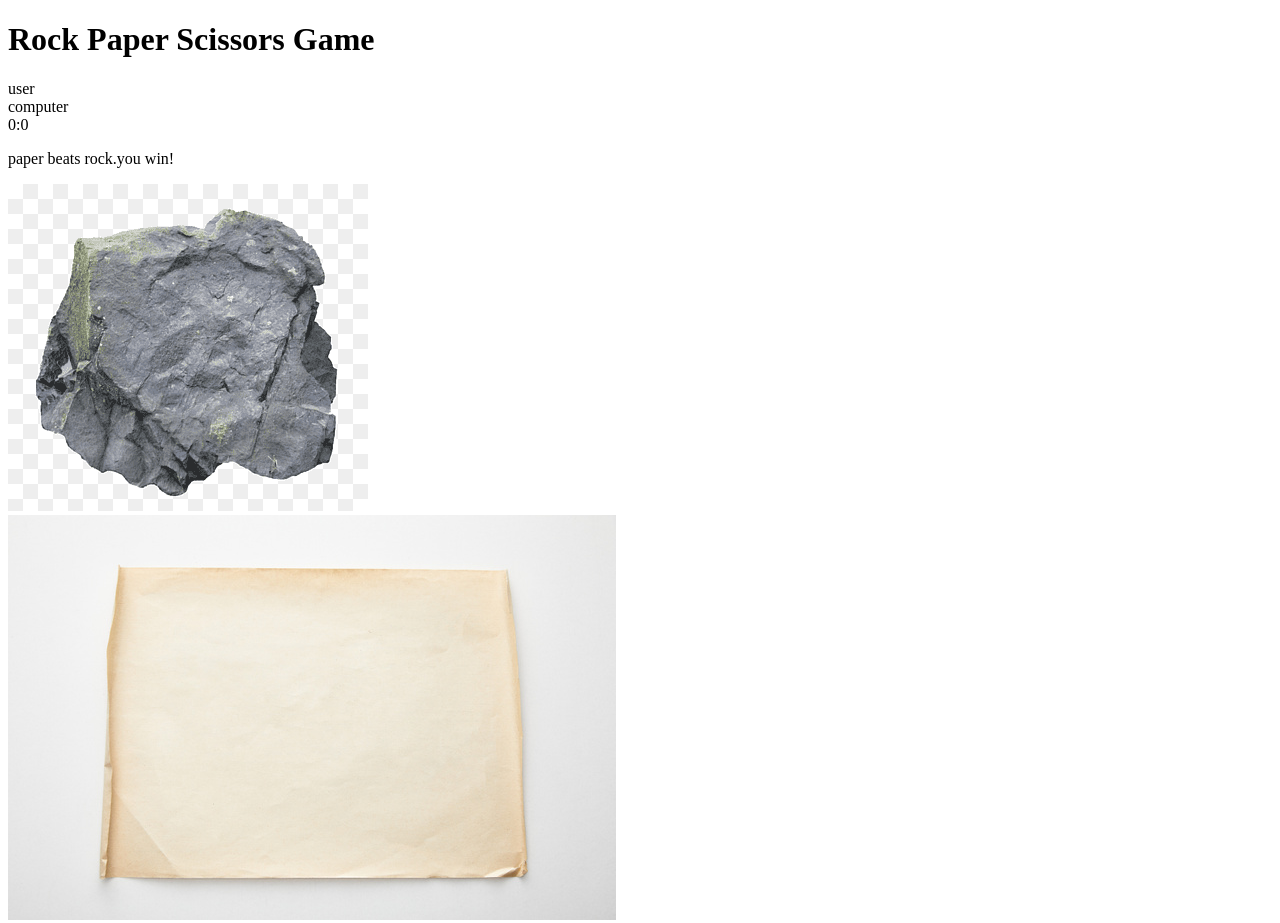
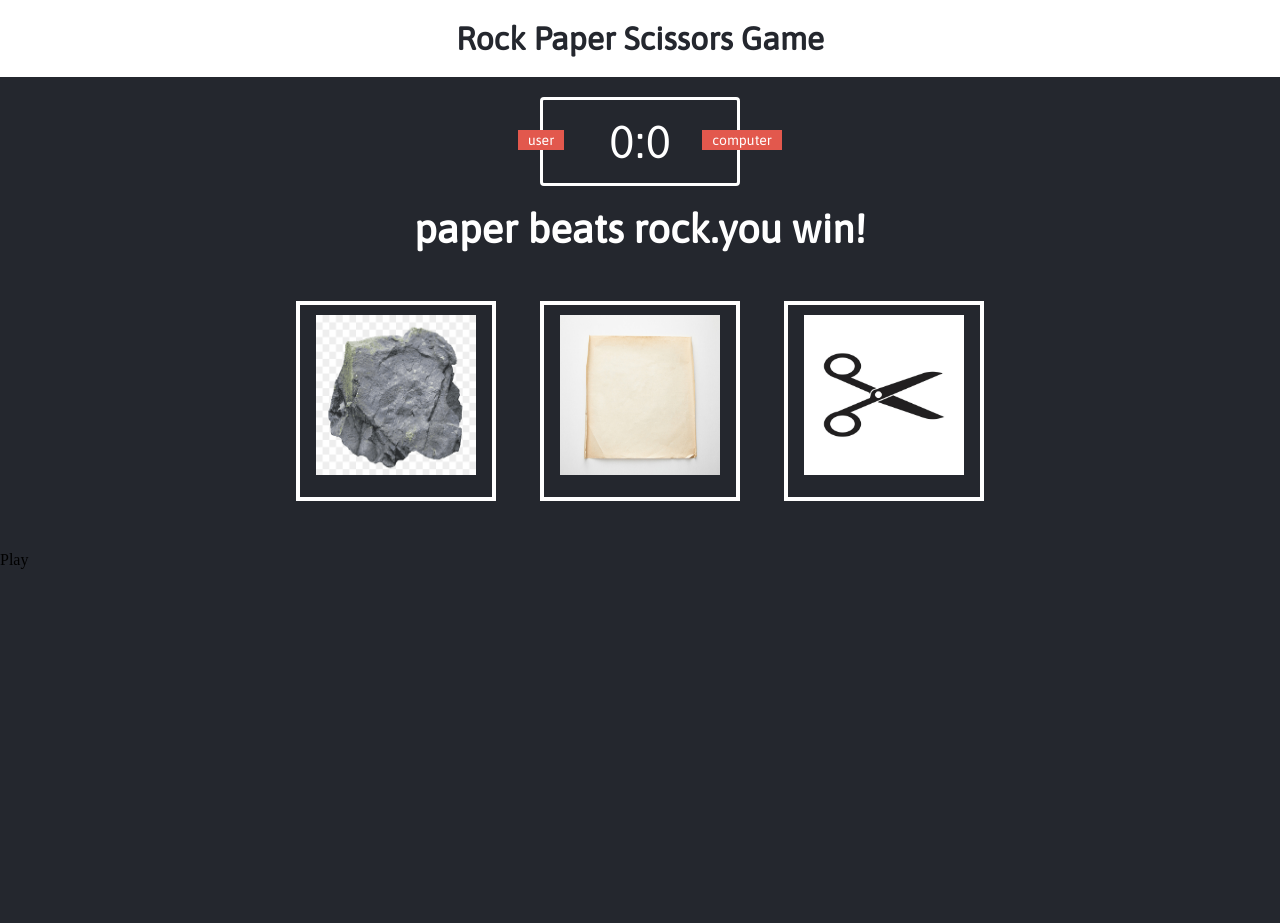
Before and after one commit to KSrikar02/First-Game, a plain HTML site: page index.html in a window 1280 px wide. Shown: the top 923 px of the page. After the commit the page ends 800 px from the top, so only its background shows below. Drawn offline with Linux system fonts and the light colour scheme.

Commit message:
Add index.html

```diff
--- a/index.html
+++ b/index.html
@@ -3,7 +3,7 @@
     <head>
         <meta charset="utf-8">
         <title>Rock Paper Scissors Game</title>
-        <link rel="stylesheet.css" href="styles.css">
+        <link rel="stylesheet" href="styles.css">
     </head>
     <body>
         <header>
@@ -21,13 +21,13 @@
 
         <div class="choices">
             <div class="choice" id="rock">
-                <img src="images/rock.png" alt="">
+                <img src="images/rock.png" width="160" height="160" alt="">
             </div>
             <div class="choice" id="paper">
-                <img src="images/paper.jpeg" alt="">
+                <img src="images/paper.jpeg" width="160" height="160" alt="">
             </div>
             <div class="choice" id="scissors">
-                <img src="images/scissors.jpg " alt="">
+                <img src="images/scissors.jpg " width="160" height="160" alt="">
             </div>
         </div>
 
--- a/styles.css
+++ b/styles.css
@@ -0,0 +1,96 @@
+@import url('https://fonts.googleapis.com/css?family=Asap: 400, 500, 700');
+
+* {
+    margin: 0;
+    padding: 0;
+    box-sizing: border-box;
+}
+
+body {
+    background-color: #24272E;
+}
+
+header {
+    background: white;
+    padding: 20px;
+}
+
+header > h1 {
+    color:#24272E;
+    text-align: center;
+    font-family: Asap,sans-serif;
+}
+
+.score {
+    margin: 20px auto;
+    border: 3px solid white;
+    border-radius: 4px;
+    text-align: center;
+    width: 200px;
+    color: white;
+    font-size: 46px;
+    padding: 15px 20px;
+    font-family: Asap, sans-serif;
+    position: relative;
+}
+
+.badge {
+    background: #E2584D;
+    color: white;
+    font-size: 14px;
+    padding: 2px 10px;
+    font-family: Asap, sans-serif;
+
+}
+
+#user-label {
+    position: absolute;
+    top: 30px;
+    left: -25px;
+}
+
+#computer-label {
+    position: absolute;
+    top: 30px;
+    right: -45px;
+}
+
+.result {
+    font-size: 40px;
+    color: white;
+}
+
+.result > p {
+    text-align: center;
+    font-weight: bold;
+    font-family: Asap, sans-serif;
+}
+
+.choices {
+    margin: 50px 0;
+    text-align: center;
+}
+
+.choice {
+    border: 4px solid white;
+    margin: 0 20px;
+    padding: 10px;
+    display: inline-block;
+    transition: all 0.3s ease;
+    height: 200px;
+    width: 200px;
+}
+
+.choice:hover {
+    cursor: pointer;
+    background: white;
+
+}
+
+#action-message {
+    text-align :center;
+    color: white;
+    font-family: Asap, sans-serif;
+    font-weight: bold;
+    margin-top: 20px;
+}
```
